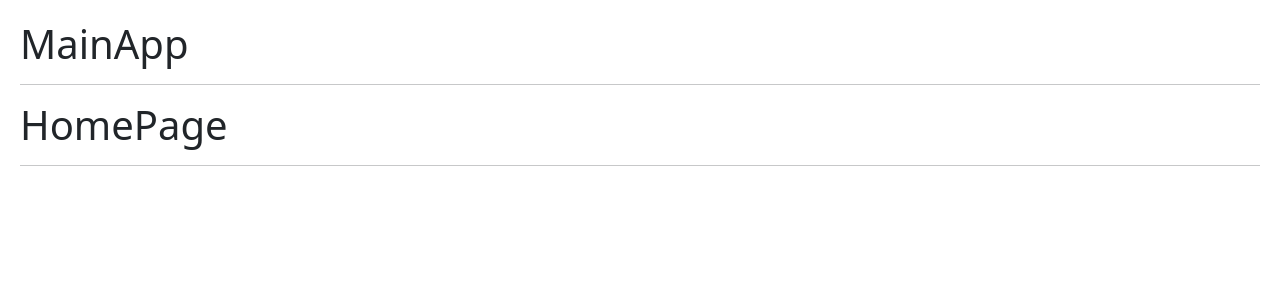
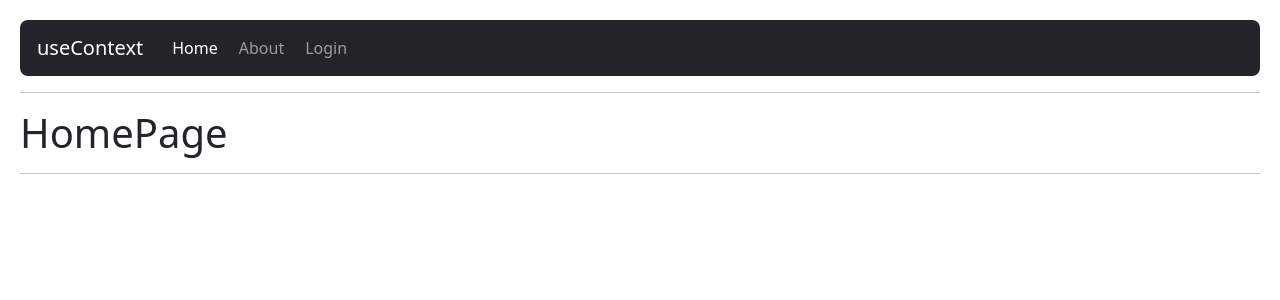
Before and after one commit to gustavcaves/05-hooks-app-fh, a React (Vite) app: page / in a window 1280 px wide. Shown: the top 300 px of the page. Built offline with nearby package versions, Linux system fonts and the light colour scheme.

Commit message:
adding NavLink

```diff
--- a/src/09-useContext/MainApp.jsx
+++ b/src/09-useContext/MainApp.jsx
@@ -2,12 +2,15 @@
 import { AboutPage } from "./AboutPage"
 import { HomePage } from "./HomePage"
 import { LoginPage } from "./LoginPage"
+import { Navbar } from "./Navbar"
 
 export const MainApp = () => {
   return (
     <>
 
-        <h1>MainApp</h1>
+        {/* <h1>MainApp</h1> */}
+
+        <Navbar />
         <hr />
 
         <Routes>
--- /dev/null
+++ b/src/09-useContext/Navbar.jsx
@@ -0,0 +1,38 @@
+import { Link, NavLink } from "react-router-dom"
+
+export const Navbar = () => {
+  return (
+    <nav className="navbar navbar-expand-lg bg-dark navbar-dark rounded-3">
+        <div className="container-fluid">
+
+                <Link className="navbar-brand" to="/">useContext</Link>
+
+            <div className="collapse navbar-collapse" id="navbarTogglerDemo03">
+            <ul className="navbar-nav me-auto mb-2 mb-lg-0">
+
+                <NavLink
+                    className={ ( { isActive } ) => `nav-link ${ isActive ? 'active' : '' }` }
+                    to="/">
+                    Home
+                </NavLink>
+
+                <NavLink
+                    className={ ( { isActive } ) => `nav-link ${ isActive ? 'active' : '' }` }
+                    to="/about">
+                    About
+                </NavLink>
+
+                <NavLink
+                    className={ ( { isActive } ) => `nav-link ${ isActive ? 'active' : '' }` }
+                    to="/login">
+                    Login
+                </NavLink>
+
+
+            </ul>
+
+            </div>
+        </div>
+    </nav>
+  )
+}
--- a/src/index.css
+++ b/src/index.css
@@ -5,3 +5,7 @@
 button {
   margin-right: 10px;
 }
+
+a {
+  margin-left: 5px;
+}
```
